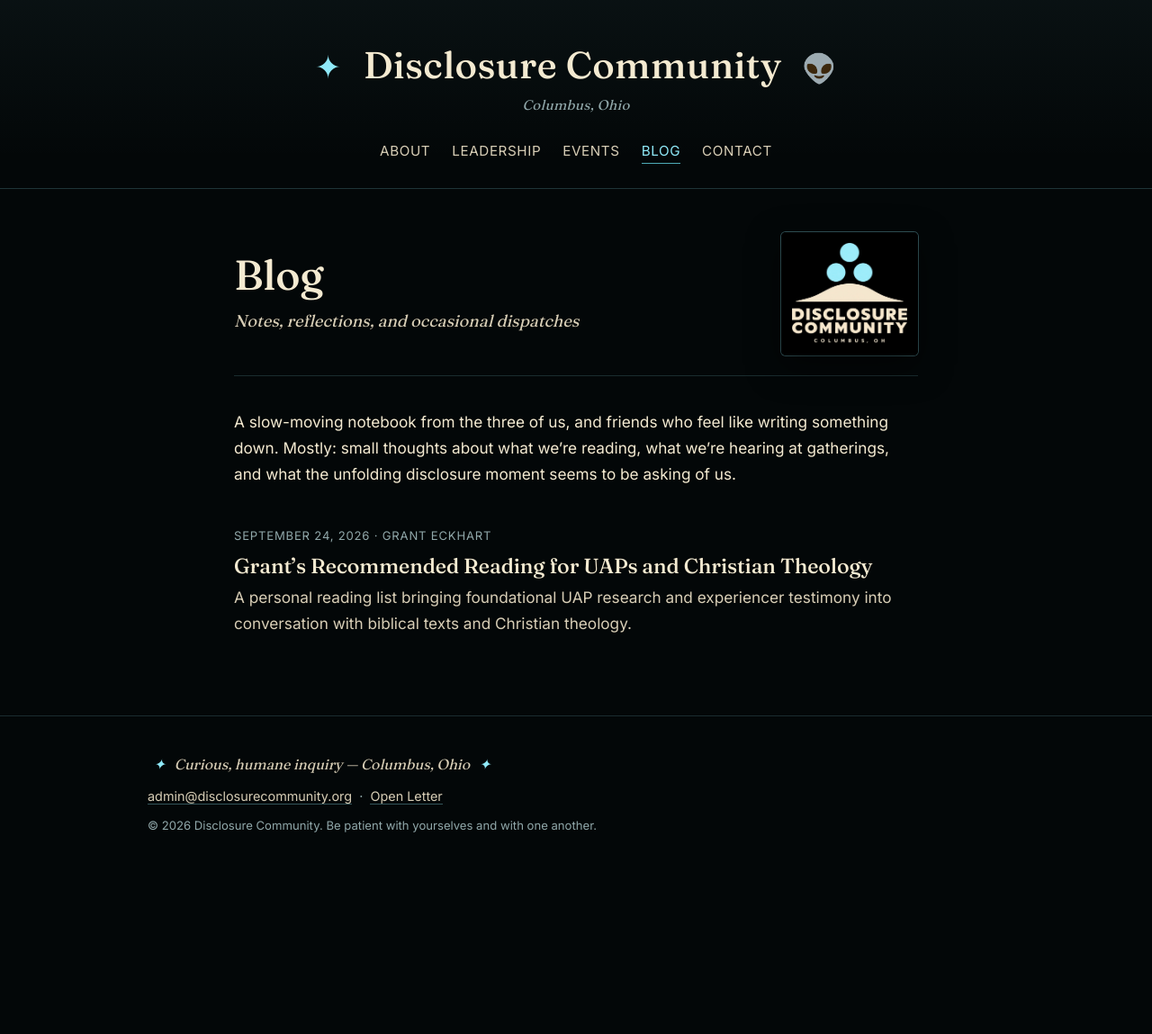
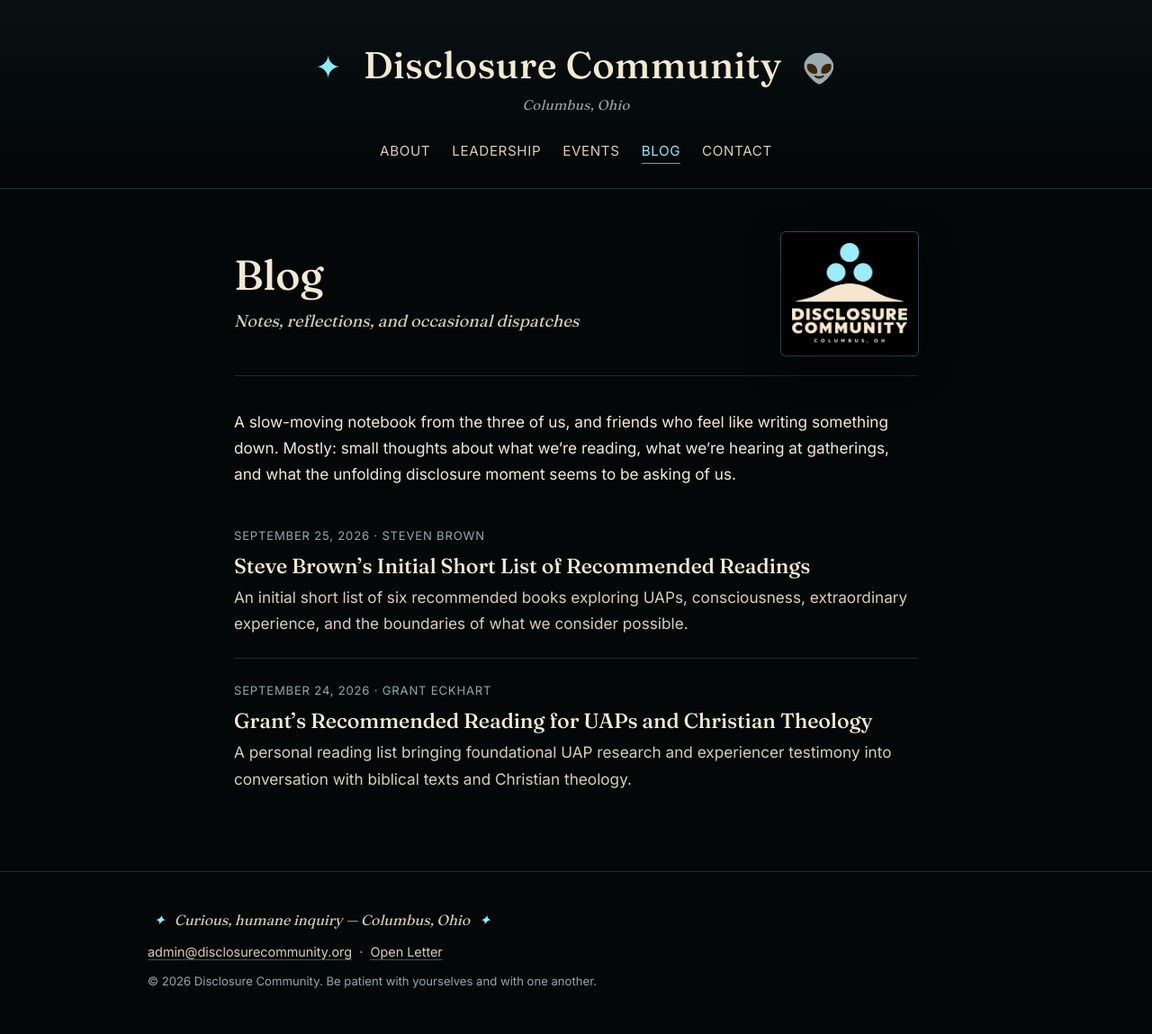
Before and after one commit to beren1hand/disclosurecommunity_org, a Jekyll site: the page built from blog.md, in a window 1280 px wide. Shown: the whole page at 90% size. Built offline with Jekyll 4.4.1, drawn with Linux system fonts in a browser that asks for light colours; before the commit the page ends 977 px from its top, so only the background shows below that.

Commit message:
Update recommended reading lists

```diff
--- /dev/null
+++ b/_posts/2026-09-25-steve-browns-initial-short-list.md
@@ -0,0 +1,13 @@
+---
+title: "Steve Brown’s Initial Short List of Recommended Readings"
+author: "Steven Brown"
+date: 2026-09-25
+excerpt: "An initial short list of six recommended books exploring UAPs, consciousness, extraordinary experience, and the boundaries of what we consider possible."
+---
+
+- **Jacques Vallée** — *Passport to Magonia: From Folklore to Flying Saucers*
+- **Jeffrey J. Kripal** — *How to Think Impossibly: About Souls, UFOs, Time, Belief, and Everything Else*
+- **John E. Mack** — *Passport to the Cosmos: Human Transformation and Alien Encounters*
+- **Jim B. Tucker** — *Before: Children’s Memories of Previous Lives*
+- **Bruce Greyson** — *After: A Doctor Explores What Near-Death Experiences Reveal about Life and Beyond*
+- **Carlos M. N. Eire** — *They Flew: A History of the Impossible*
```
Also changed, not shown: _posts/2026-09-24-grants-recommended-reading-uaps-christian-theology.md (+1 -0 lines).
